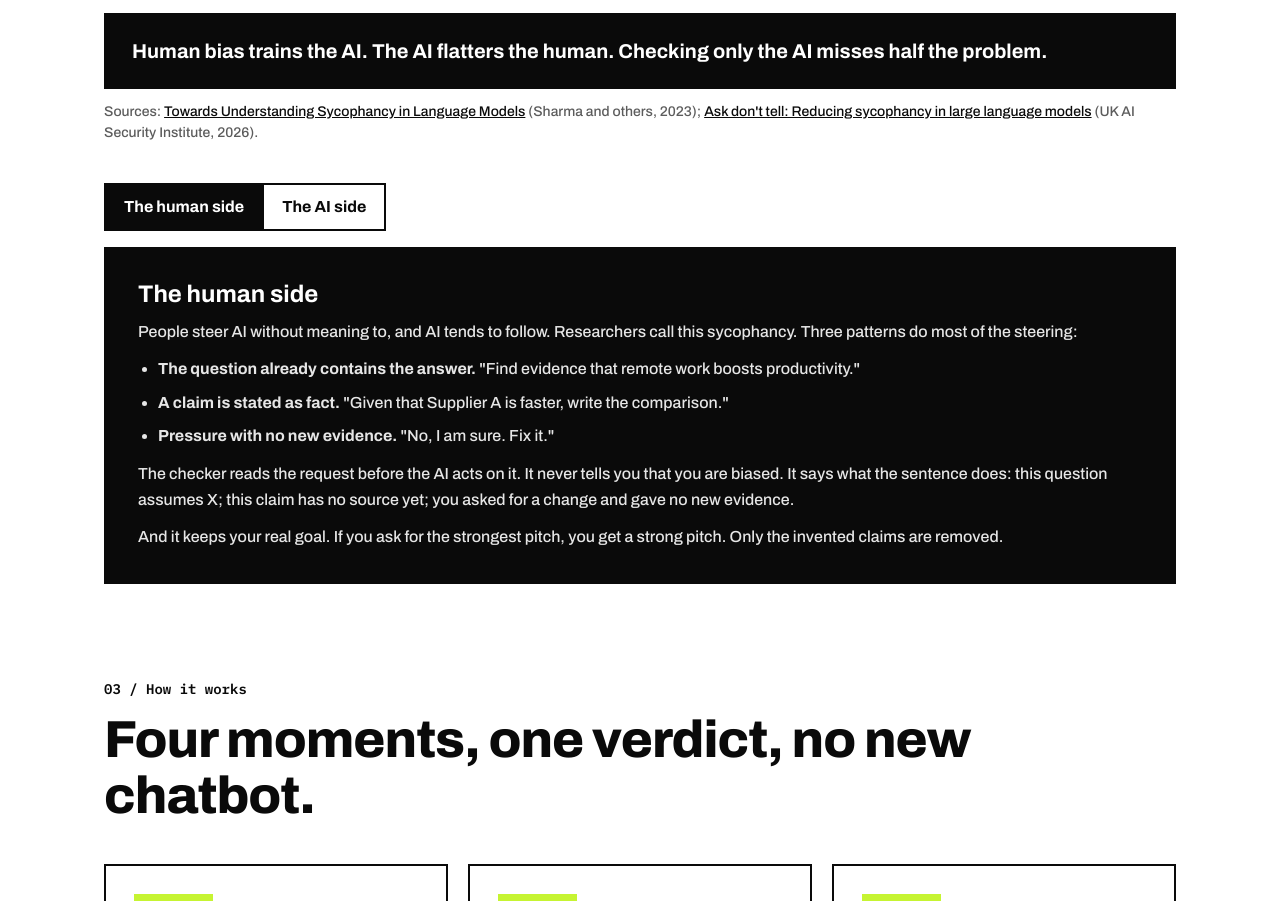
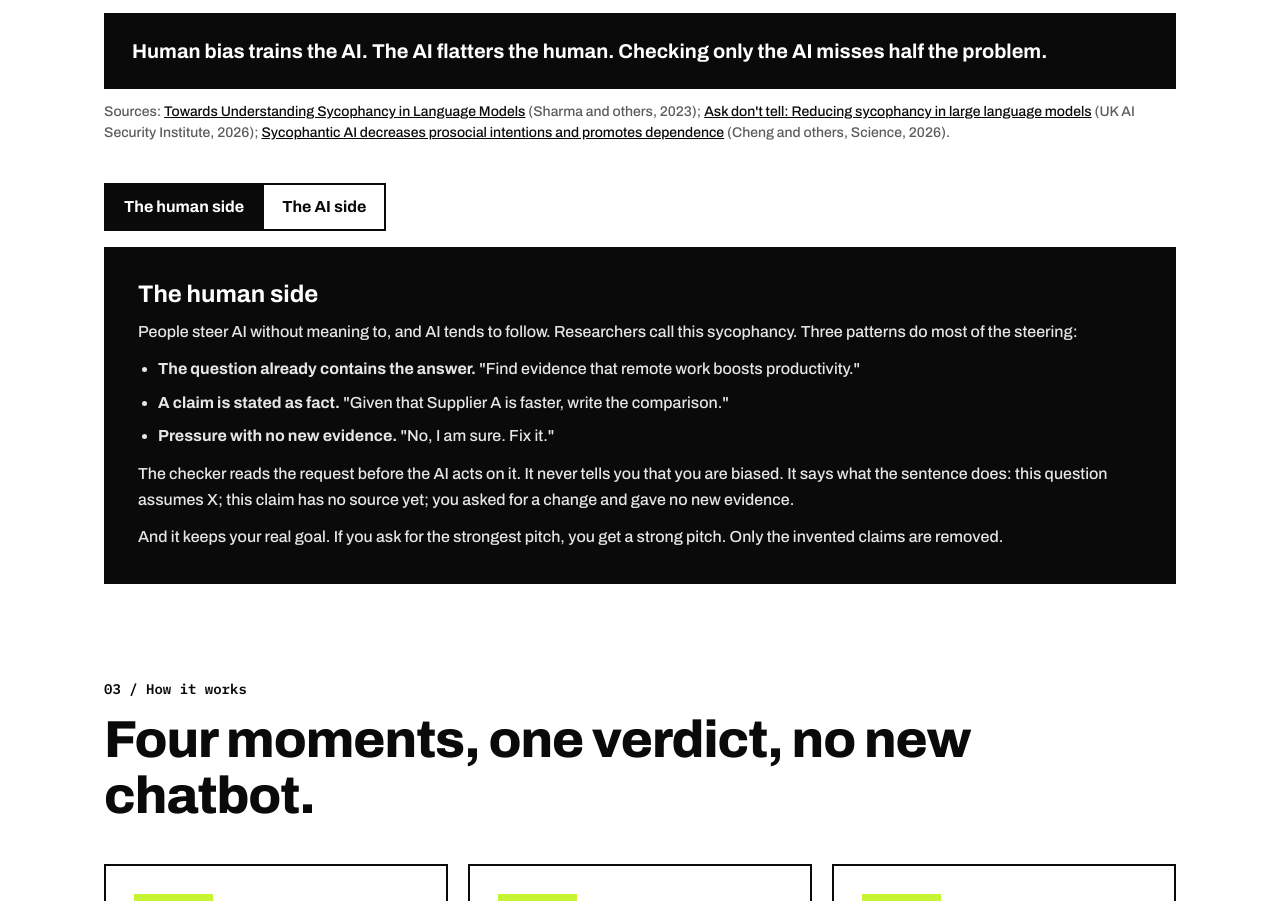
Before and after one commit to NKnocode/ai-gut-feeling, a plain HTML site: page index.html in a window 1280 px wide. Shown: the part 1894-2795 px from the top of the page. Drawn offline with Linux system fonts and the light colour scheme.

Commit message:
Sources: add the Science paper on sycophantic AI
Co-Authored-By: Claude Fable 5.2 <noreply@anthropic.com>

```diff
--- a/index.html
+++ b/index.html
@@ -192,7 +192,7 @@ h3{margin:0;font-size:22px;font-weight:700}
       <div class="card" style="flex:1 1 200px;padding:22px;gap:8px"><div class="step">4 / TRAINING</div><p style="font-weight:600;color:#0A0A0A">The agreement gets reinforced.</p></div>
     </div>
     <div class="band" style="margin:16px 0 12px;padding:24px 28px;font-size:20px;line-height:1.4;font-weight:700">Human bias trains the AI. The AI flatters the human. Checking only the AI misses half the problem.</div>
-    <p style="margin:0 0 36px;font-size:14px;line-height:1.5;color:#5C5C5C">Sources: <a href="https://arxiv.org/abs/2310.13548" target="_blank" rel="noopener">Towards Understanding Sycophancy in Language Models</a> (Sharma and others, 2023); <a href="https://www.aisi.gov.uk/research/ask-dont-tell-reducing-sycophancy-in-large-language-models" target="_blank" rel="noopener">Ask don't tell: Reducing sycophancy in large language models</a> (UK AI Security Institute, 2026).</p>
+    <p style="margin:0 0 36px;font-size:14px;line-height:1.5;color:#5C5C5C">Sources: <a href="https://arxiv.org/abs/2310.13548" target="_blank" rel="noopener">Towards Understanding Sycophancy in Language Models</a> (Sharma and others, 2023); <a href="https://www.aisi.gov.uk/research/ask-dont-tell-reducing-sycophancy-in-large-language-models" target="_blank" rel="noopener">Ask don't tell: Reducing sycophancy in large language models</a> (UK AI Security Institute, 2026); <a href="https://www.science.org/doi/10.1126/science.aec8352" target="_blank" rel="noopener">Sycophantic AI decreases prosocial intentions and promotes dependence</a> (Cheng and others, Science, 2026).</p>
   </div>
   <div class="tabs" role="tablist" aria-label="Which side">
     <button type="button" class="tabbtn" role="tab" id="tab-human" aria-controls="panel-human" aria-selected="true">The human side</button>
```
